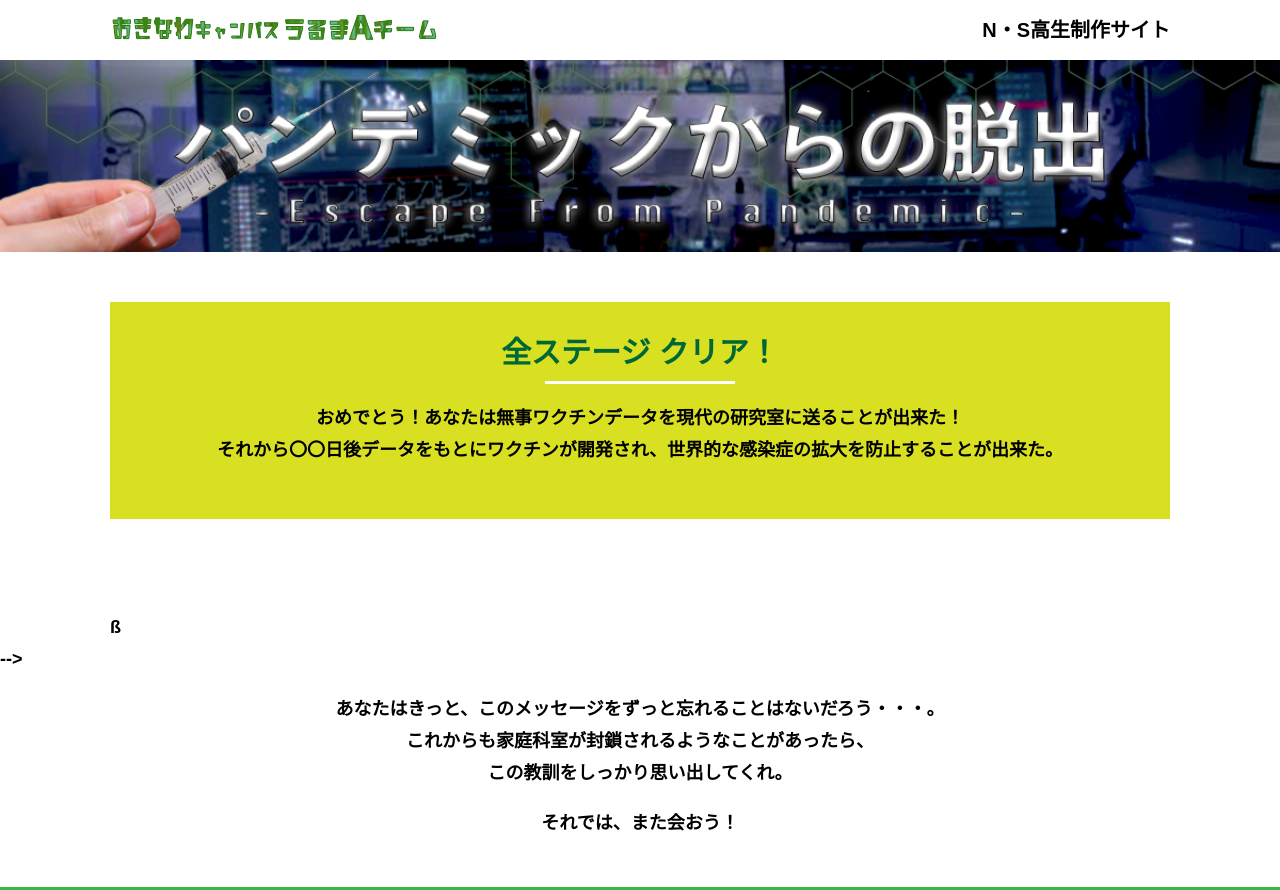
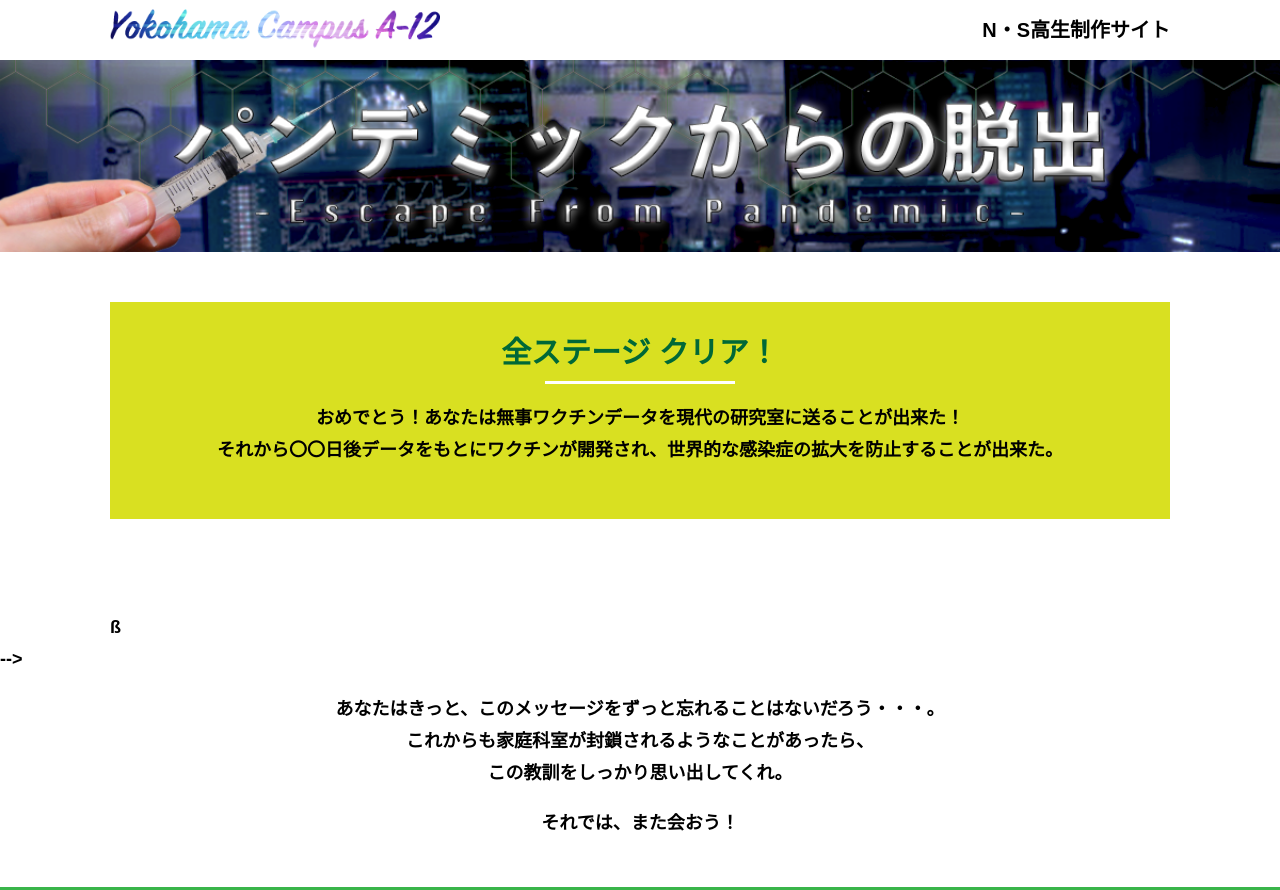
Before and after one commit to saqradayo/Yokohama-A12, a plain HTML site: page final.html in a window 1280 px wide. Shown: the top 890 px of the page. Drawn offline with Linux system fonts and the light colour scheme.

Commit message:
Update final.html

```diff
--- a/final.html
+++ b/final.html
@@ -11,7 +11,7 @@
 <body>
   <header class="header">
     <div class="container">
-      <div class="header__logo"><img src="assets/images/logo.svg" alt="チームロゴ"></div>
+      <div class="header__logo"><img src="assets/images/謎なぞチーム名.png" alt="チームロゴ"></div>
       <div class="header__name">N・S高生制作サイト</div>
     </div>
   </header>
```
